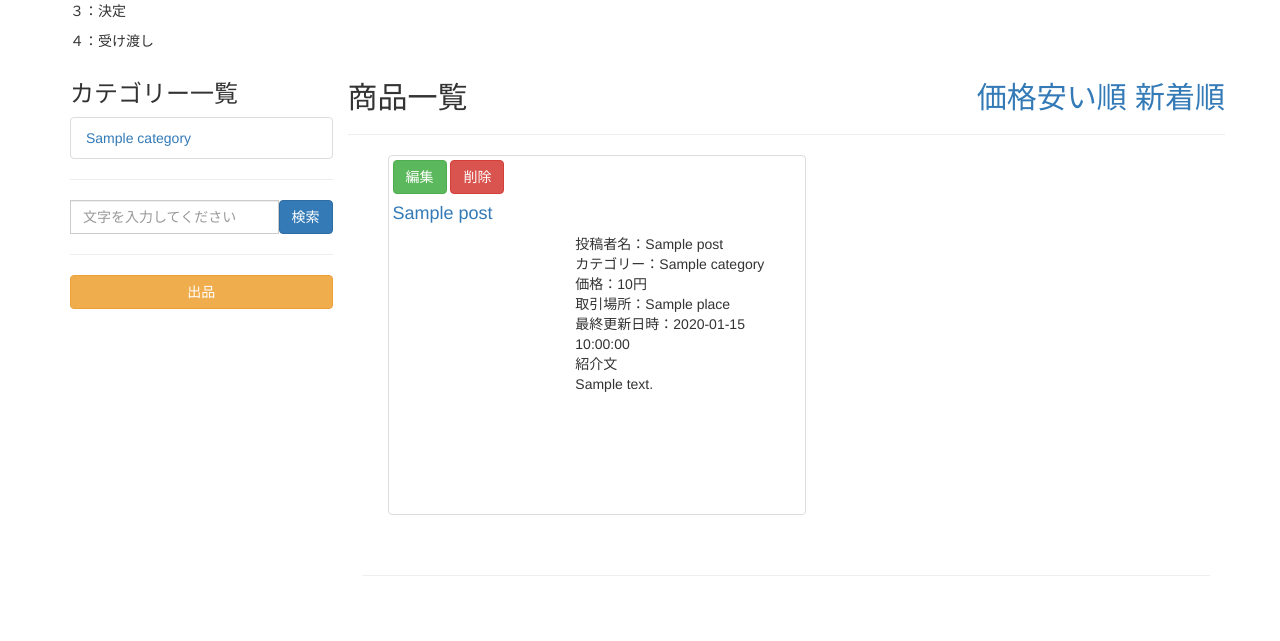
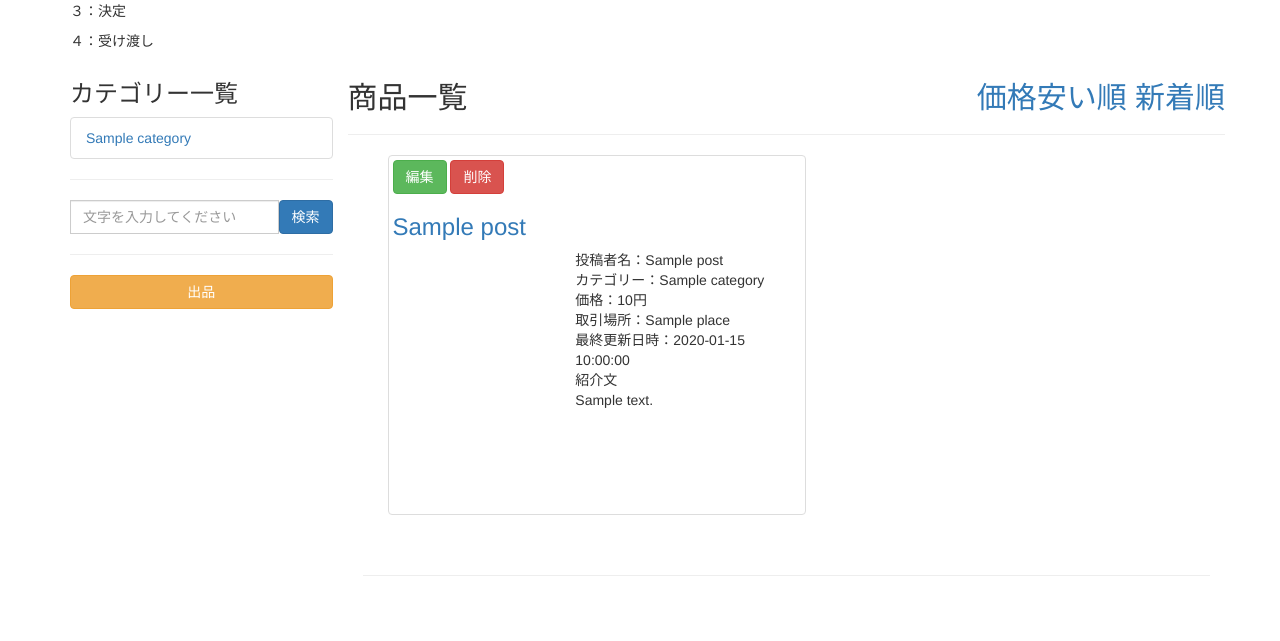
Before and after one commit to katoakira/cakephp_webapp2, a CakePHP app: the page made by app/View/Posts/index.ctp in a window 1280 px wide. Shown: the part 169-810 px from the top of the page. Run offline with PHP 8.4 and a stand-in for CakePHP, Linux system fonts and the light colour scheme; the template is opened without the code that fills it: most values are stand-ins (such as "Sample title", 1, 10 or a date in 2020); form fields are guessed from the names that the template uses; data that the repository does not hold is empty; some libraries are stand-ins or nearby versions.

Commit message:
Revised a Little

```diff
--- a/app/View/Posts/index.ctp
+++ b/app/View/Posts/index.ctp
@@ -51,9 +51,8 @@
                 <span class="input-group-btn">
                    <?php echo $this->Form->submit('検索', array('class' => 'btn btn-primary')); ?>
                 </span>
+            <?php echo $this->Form->end();?>
             </div>
-            <?php echo $this->Form->end();?>
-
             <hr>
 
             <?php
@@ -92,7 +91,7 @@
             <hr>
             <?php foreach ($posts as $post): ?>
                 <ul style="list-style: none;" class="thumbnails disp-inBlock">
-                    <div class="col-sm-12 thumbnail" style="height: 360px; width: 50%; text-overflow: ellipsis">
+                    <div class="col-sm-6 thumbnail" style="height: 360px; width: 50%; text-overflow: ellipsis">
                         <div class="row">
                             <div class="col-sm-12">
                                 <li>
@@ -115,7 +114,7 @@
                                     ?>
                                 </li>
                                 <li style="">
-                                   <h4 style="height: 100%; overflow: hidden; width: 100%; text-overflow: ellipsis; white-space: nowrap;">
+                                   <h3 style="height: 100%; overflow: hidden; width: 100%; text-overflow: ellipsis; white-space: nowrap;">
                                        <?php
                                            echo $this->Html->link(
                                                $post['Post']['title'],
@@ -126,7 +125,7 @@
                                                    )
                                                );
                                        ?>
-                                   </h4>
+                                   </h3>
                                </li>
                             </div>
                             <div class="col-sm-5">
```
Also changed, not shown: app/View/Posts/view.ctp (+14 -2 lines), 1 other file.
